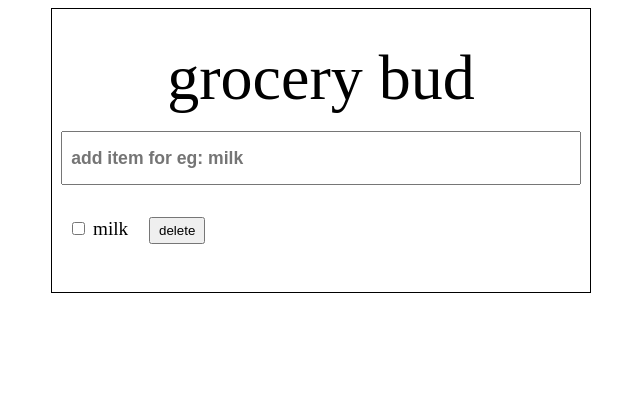
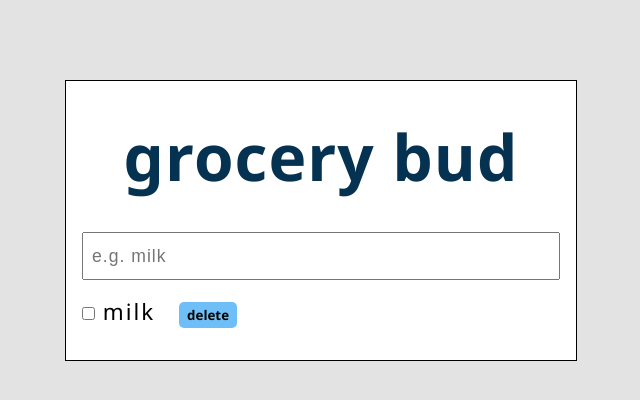
Before and after one commit to harshal-verma/grocery-bud, a plain HTML site: page index.html in a window 1280 px wide. Shown: the whole page, without its empty margins (319-959 px from the left). Drawn offline with Linux system fonts and the light colour scheme.

Commit message:
updated styles.css

```diff
--- a/index.html
+++ b/index.html
@@ -12,7 +12,7 @@
 <body>
     <div class="grocery-container">
         <div class="grocery-header">grocery bud</div>
-        <input id="grocery-input" placeholder="add item for eg: milk" />
+        <input id="grocery-input" placeholder="e.g. milk" />
         <ul id="grocery-list">
             <!-- <li>
                 <label for="item-1">
--- a/styles.css
+++ b/styles.css
@@ -1,40 +1,78 @@
-.grocery-container{
+*,
+:after,
+:before {
+    margin: 0;
+    padding: 0;
+    box-sizing: border-box;
+}
+
+:root {
+    --primary-color : #063251;
+    --seconday-color: #6ebef7;
+    --radius: 5px;
+}
+
+body {
+    font-family:"Segoe UI", Roboto,Oxygen,Ubuntu,Cantarell,"Open Sans","Helvetica Neue",sans-serif;
+    background-color: #e3e3e3;
+}
+
+.grocery-container {
+    background-color: #fff;
     display: flex;
     flex-direction: column;
     width: 40%;
     align-items: center;
     justify-content: center;
     border: 1px solid #000000;
-    margin: 0 auto;
     padding: 1rem;
+    margin: 5rem auto;
 }
 
-.grocery-header{
+.grocery-header {
     font-size: 4rem;
     padding: 1rem 0rem;
+    letter-spacing: 1px;
+    color: var(--primary-color);
+    font-weight: bold;
+    margin-bottom: 1rem;
 }
 
-#grocery-input{
+#grocery-input {
     width: 100%;
     font-size: 1.1rem;
-    font-weight: bold;
     padding-left: 0.5rem;
     height: 3rem;
+    letter-spacing: 1px;
 }
 
-#grocery-list{
+#grocery-list {
     width: 100%;
     list-style-type: none;
-    align-self: flex-end;
+    letter-spacing: 1px;
 }
 
 #grocery-list li{
     margin: 1rem 0rem;
-    font-size: 1.2rem;
+    font-size: 1.4rem;
+    width: 100%;
+    letter-spacing: 2px;
+    display: flex;
+    justify-content: space-between;
+    align-items: center;
 }
 
-.delete{
+.delete {
     padding: 0.25rem 0.5rem;
     cursor: pointer;
     margin-left: 1rem;
+    border-radius: var(--radius);
+    background-color: var(--seconday-color);
+    border: none;
+    font-family: inherit;
+    font-weight: 600;
 }
+
+.delete:hover{
+    background-color: #0c91f0;
+}
```
